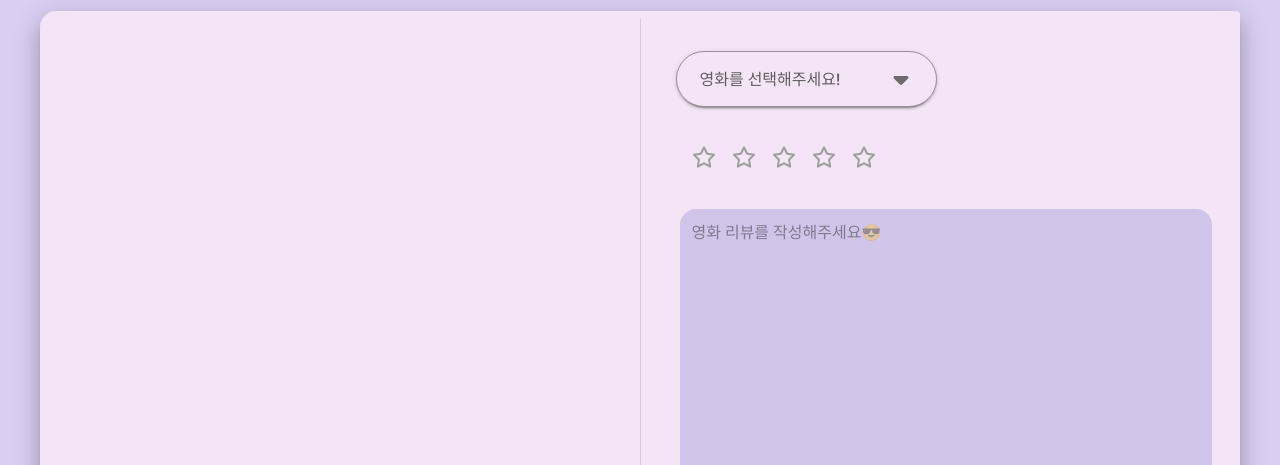
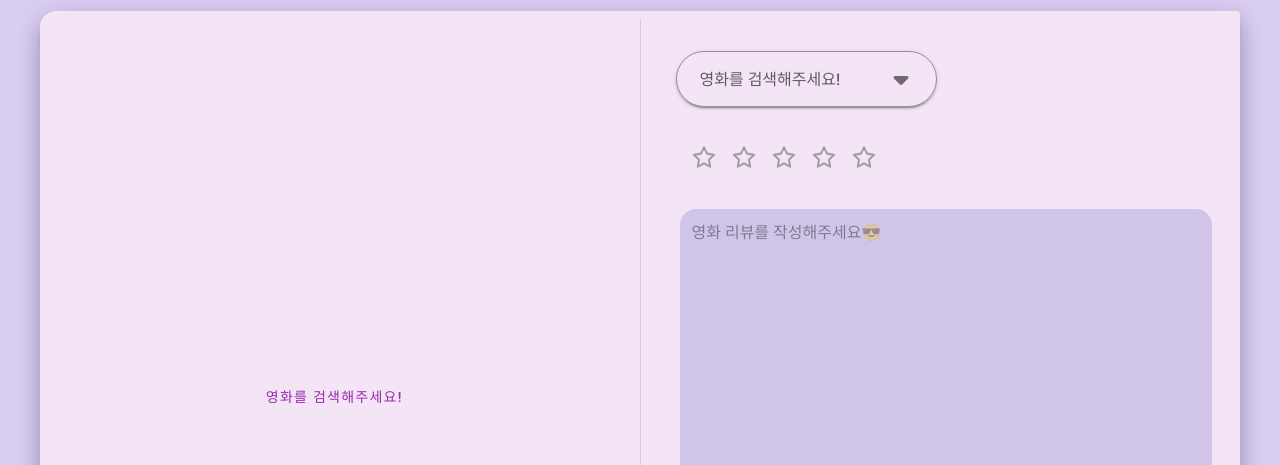
Before and after one commit to ebyoung/final_pjt, a Vue app in the folder final-pjt-front/cinemap-front/: page /reviews/new in a window 1280 px wide. Shown: the part 221-686 px from the top of the page. Built offline with nearby package versions, Linux system fonts and the light colour scheme; no server answers; sample sign-in values are in the browser's storage; a web font is replaced by a local one.

Commit message:
decorate reviewForm

```diff
--- a/final-pjt-front/cinemap-front/src/components/reviews/ReviewForm.vue
+++ b/final-pjt-front/cinemap-front/src/components/reviews/ReviewForm.vue
@@ -2,20 +2,25 @@
   <div>
     <v-card class="mx-auto my-12" color="purple lighten-5" max-width="1200" min-height="800" elevation="14" shaped>
       <v-row>
-        <v-col class="my-poster">
-          <v-img v-if="newReview.movie_title" class=" mt-3 mx-auto"
+        <v-col v-if="newReview.movie_title" class="my-poster">
+          <v-img  class=" mt-3 mx-auto"
             height="741" width="500" :src="moviePoster">
           </v-img>
         </v-col>
+        <v-col v-else class="d-flex align-center justify-center">
+          <div><span class="purple--text text-button">
+            영화를 검색해주세요!</span></div>
+        </v-col>
+
         <v-divider vertical inset></v-divider>
 
         <v-col>
           <v-row class="mt-3">
             <v-card-title class="pb-0 mx-5">
               <!-- <h2 class="d-inline">{{ review.movie_title }}</h2> -->
-                <v-autocomplete placeholder="영화를 선택해주세요!" label="영화를 선택해주세요!"
+              <v-autocomplete placeholder="영화를 검색해주세요!" label="영화를 검색해주세요!"
                   chips deletable-chips rounded solo full-width outlined filled color="purple"
-                  v-model="newReview.movie_title" background-color="purple lighten-5"
+                  v-model="newReview.movie_title" background-color="purple lighten-5" menu-props="rounded"
                   :items="moviesTitle"
                 ></v-autocomplete>
 
@@ -39,7 +44,7 @@
                 ></v-textarea>
               </v-container>
               <div class="d-flex justify-end">
-                <v-btn @click="onSubmit" text color="purple" rounded>{{ action }}</v-btn>
+                <v-btn @click="onSubmit" text color="purple" >{{ action }}</v-btn>
               </div>
             </v-card-text>
           </v-row>
@@ -109,9 +114,18 @@ import { mapActions, mapGetters } from 'vuex'
   }
 </script>
 
-<style>
+<style scoped>
+#list-19 {
+  background-color: rgba(241, 211, 241, 0.935) !important;
+}
+
 /* .my-poster {
   height:  800px;
 } */
 
+/* .v-menu__content {
+  border-radius: 20px;
+
+} */
+
 </style>
```
